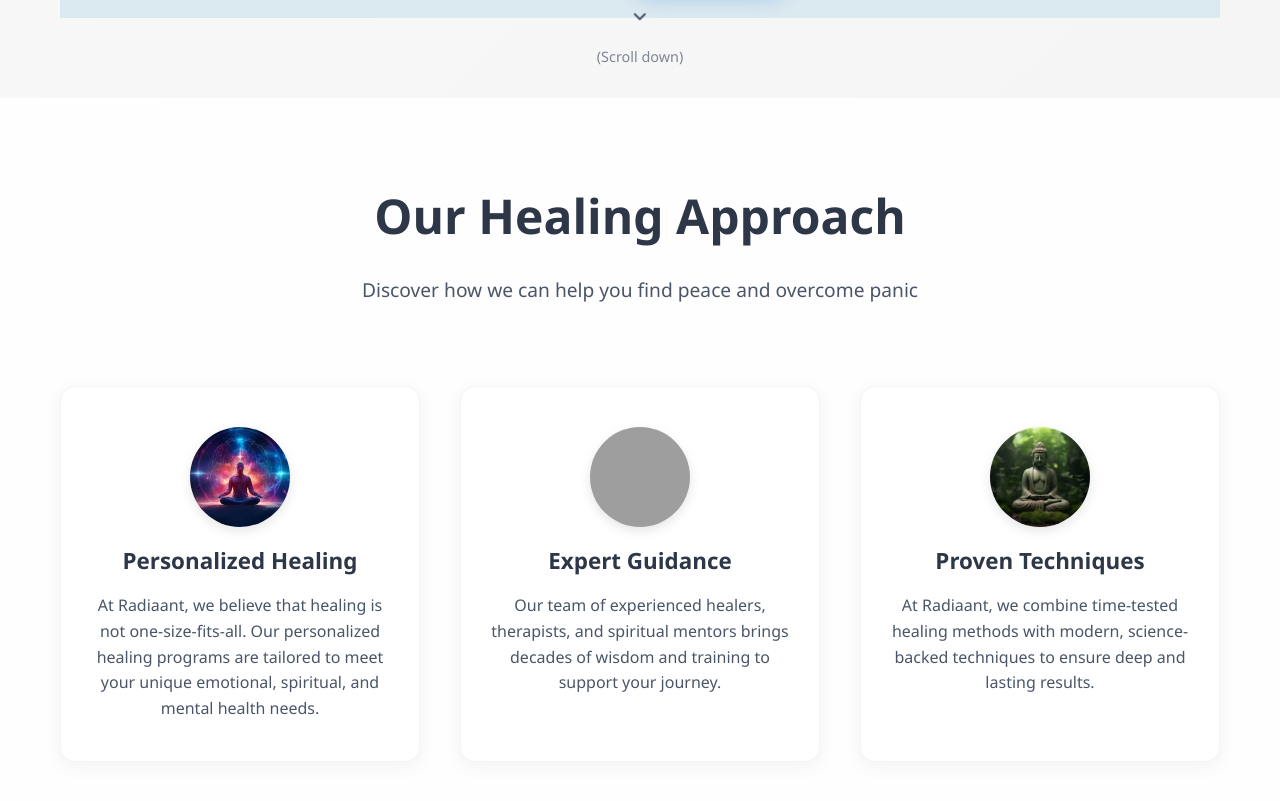
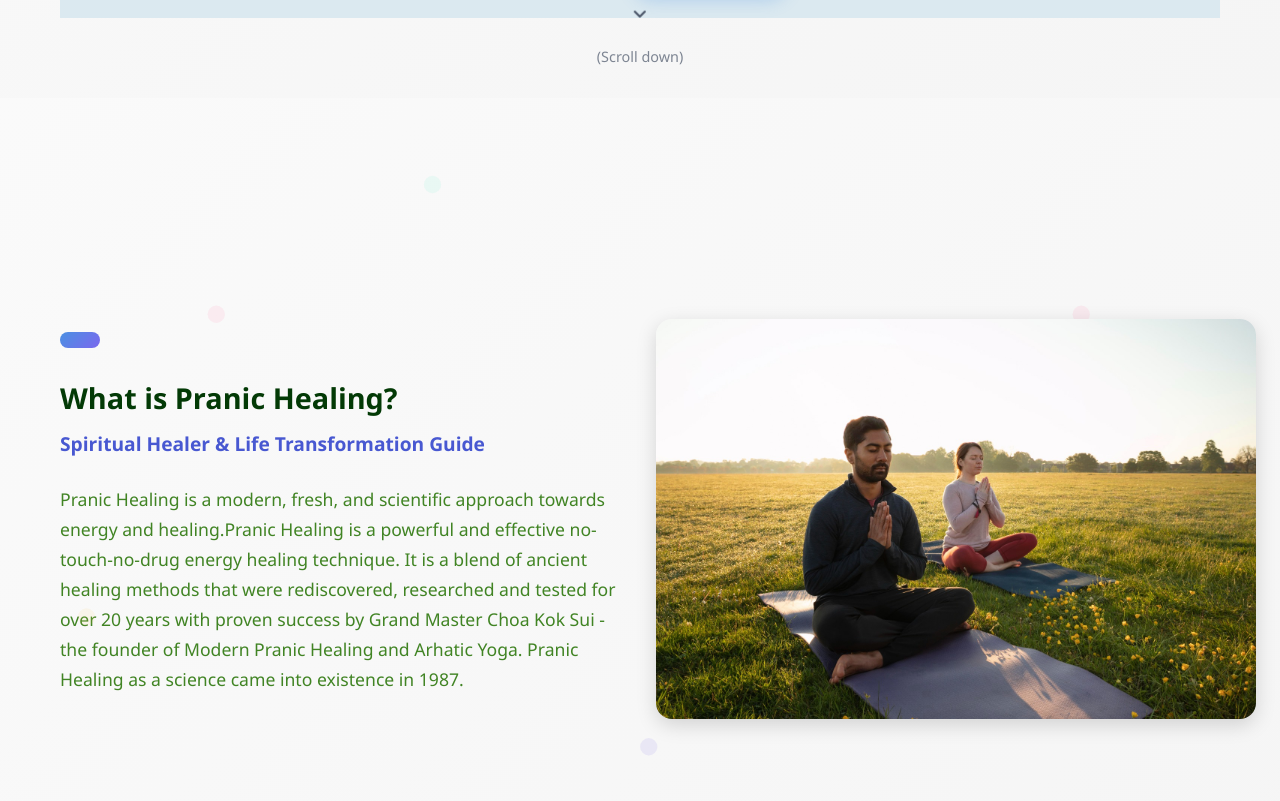
Before and after one commit to DevashishRoyal/RADIENT, a React (Vite) app: page / in a window 1280 px wide. Shown: the part 1965-2766 px from the top of the page. Built offline with nearby package versions, Linux system fonts and the light colour scheme; grey boxes are pictures that could not be loaded.

Commit message:
what is pranic

```diff
--- a/src/pages/Home/Home.css
+++ b/src/pages/Home/Home.css
@@ -475,6 +475,102 @@
   padding: 20px 0;
 }
 
+
+
+
+
+/* what is pranic section */
+
+.pranic-frame {
+  position: relative;
+  padding-top: 25%;
+  width: 600px;
+  height: 400px;
+  margin-bottom: 305px;
+}
+
+.pranic-photo .pranic-image {
+  width: 600px;
+  height: 400px;
+  object-fit: cover;
+  border-radius: 16px;
+  box-shadow: 0 6px 20px rgba(0, 0, 0, 0.15);
+}
+
+.pranic-glow {
+  position: absolute;
+  top: -20px;
+  left: -20px;
+  right: -20px;
+  bottom: -20px;
+  /* background: linear-gradient(135deg, #e3f2fd, #f3e5f5, #e8f5e8); */
+  border-radius: 30px;
+  opacity: 0.2;
+  filter: blur(15px);
+  animation: glowPulse 3s ease-in-out infinite alternate;
+  z-index: 1;
+}
+
+.pranic-content{
+    display: flex;
+  align-items: center;
+  justify-content: space-between;
+  flex-wrap: wrap;
+  gap: 2rem;
+}
+
+.revrse-layout{
+  flex-direction: row-reverse;
+}
+
+.pranic-details {
+  flex: 1;
+  min-width: 300px;
+}
+
+.pranic-image {
+  flex: 1;
+  min-width: 300px;
+  text-align: center;
+}
+
+.pranic-text {
+  font-size: 1.8rem;
+  color: #033A06;
+  margin-bottom: 8px;
+  font-weight: 700;
+}
+
+/* .pranic-info h3 {
+  font-size: 1.8rem;
+  color: #0AFF7C;
+  margin-bottom: 8px;
+  font-weight: 700;
+} */
+
+.pranic-title {
+  font-size: 1.2rem;
+  color: #4858d1;
+  margin-bottom: 25px;
+  font-weight: 600;
+}
+
+.pranic-description {
+  margin-bottom: 35px;
+}
+
+.pranic-description p {
+  color: #418424;
+  font-size: 1.1rem;
+  line-height: 1.7;
+  margin-bottom: 15px;
+}
+
+.pranic-actions {
+  display: flex;
+  gap: 20px;
+  flex-wrap: wrap;
+}
 .section-badge {
   display: inline-block;
   background: linear-gradient(135deg, #4a90e2, #7b68ee);
--- a/src/pages/Home/Home.jsx
+++ b/src/pages/Home/Home.jsx
@@ -279,6 +279,49 @@ const slides = [
       </section>
 
 
+      {/* what is Pranic section */}
+      <section className="master-section section">
+        <div className="container">
+          <div className="pranic-content revrse-layout">
+            <div className="pranic-image animate-fadeInLeft">
+              <div className="pranic-frame">
+                <div className="pranic-photo">
+                  <img src="images/pranic.jpg" alt="Spiritual Master" className="pranic-image" />
+                </div>
+                <div className="pranic-glow"></div>
+              </div>
+            </div>
+
+            <div className="pranic-details animate-fadeInRight">
+              <div className="section-badge">
+                {/* <span>Meet Our Master</span> */}
+              </div>
+              <h2 className="pranic-text">What is Pranic Healing?</h2>
+              <div className="pranic-info">
+                {/* <h3>Master  Choa Kok Sui (GMCKS) </h3> */}
+                <p className="pranic-title">Spiritual Healer & Life Transformation Guide</p>
+
+                <div className="pranic-description">
+                  <p>
+                    Pranic Healing is a modern, fresh, and scientific approach towards energy and healing.Pranic Healing is a powerful and effective no-touch-no-drug energy healing technique. It is a blend of ancient healing methods that were rediscovered, researched and tested for over 20 years with proven success by Grand Master Choa Kok Sui - the founder of Modern Pranic Healing and Arhatic Yoga. Pranic Healing as a science came into existence in 1987.
+
+                  </p>
+
+                  {/* <p>
+                    Beyond healing, Grand Master Choa’s mission was to empower individuals to live more meaningful lives through inner purification, service, and spiritual growth. His legacy lives on through the World Pranic Healing Foundation and the Institute for Inner Studies.
+                  </p> */}
+                </div>
+                {/* <div className="pranic-actions">
+                  <button className="btn btn-primary">Book a Session</button>
+                  <button className="btn btn-secondary">Learn More</button>
+                </div> */}
+              </div>
+            </div>
+          </div>
+        </div>
+      </section>
+
+
 
 
 
```
Also changed, not shown: public/images/pranic.jpg (added).
